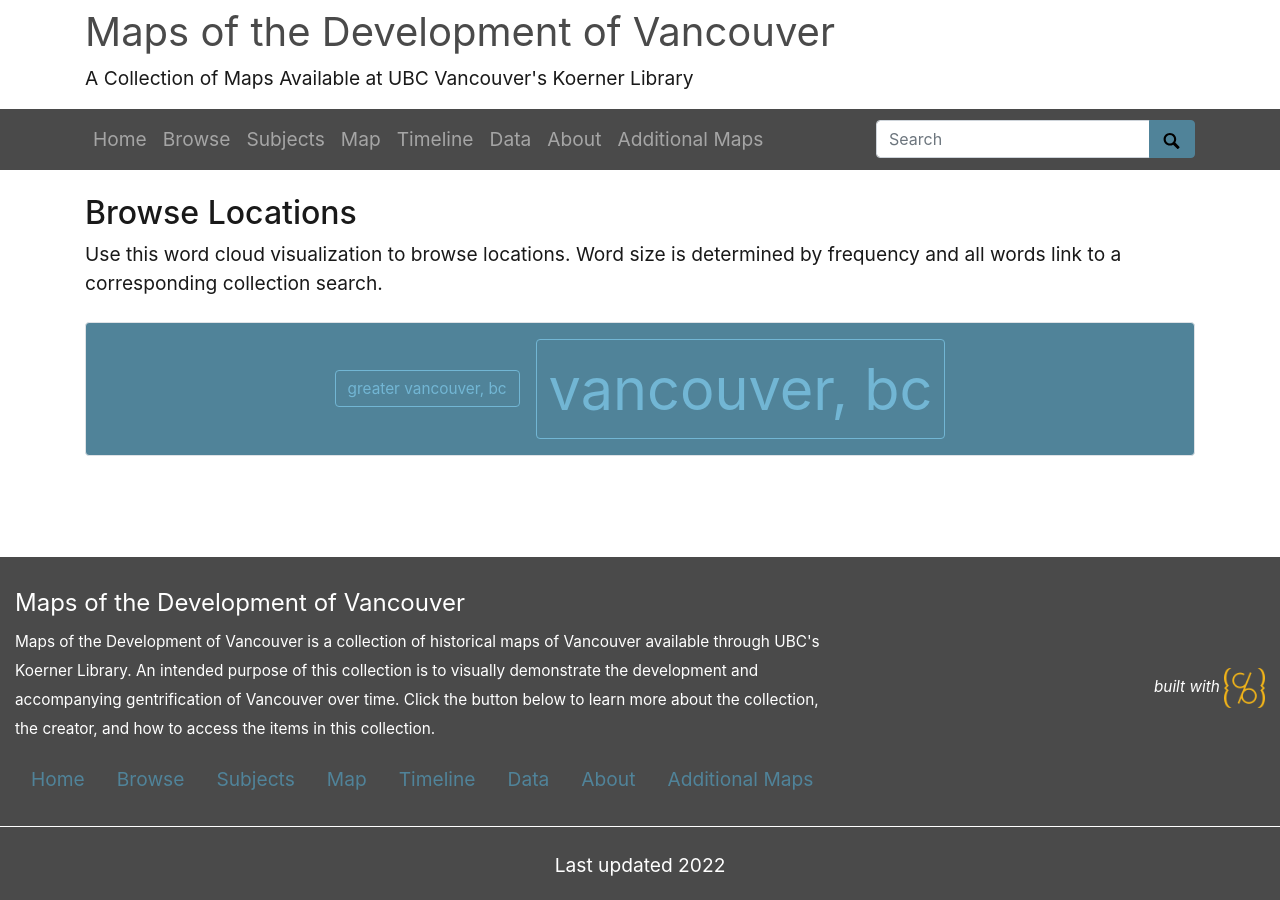
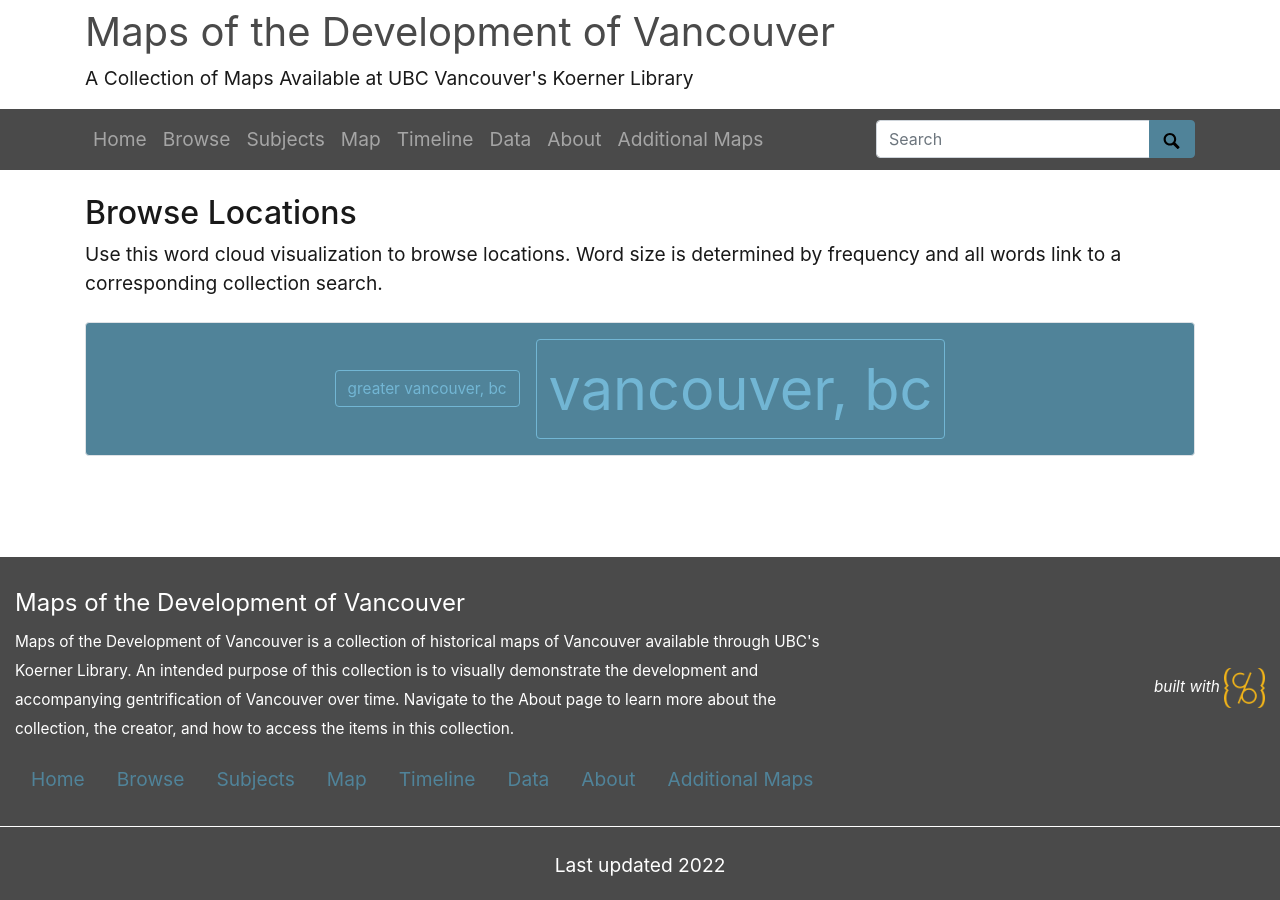
Before and after one commit to ubc-lib-geo/development-of-vancouver-maps, a Jekyll site: the page built from pages/locations.md, in a window 1280 px wide. Built offline with Jekyll 4.4.1, drawn with Linux system fonts in a browser that asks for light colours.

Commit message:
Fixed message

```diff
--- a/_config.yml
+++ b/_config.yml
@@ -25,7 +25,7 @@ title: Maps of the Development of Vancouver
 tagline: A Collection of Maps Available at UBC Vancouver's Koerner Library
 # description appears in meta tags and other locations
 # this description might appear in search result lists, keep around 160 characters max
-description: "Maps of the Development of Vancouver is a collection of historical maps of Vancouver available through UBC's Koerner Library. An intended purpose of this collection is to visually demonstrate the development and accompanying gentrification of Vancouver over time. Click the button below to learn more about the collection, the creator, and how to access the items in this collection."
+description: "Maps of the Development of Vancouver is a collection of historical maps of Vancouver available through UBC's Koerner Library. An intended purpose of this collection is to visually demonstrate the development and accompanying gentrification of Vancouver over time. Navigate to the About page to learn more about the collection, the creator, and how to access the items in this collection."
 # creator of the digital collection, to appear in meta tags; we typically use our GitHub usernames but feel free to just use your name
 author: UBC Library GIS
 
```
